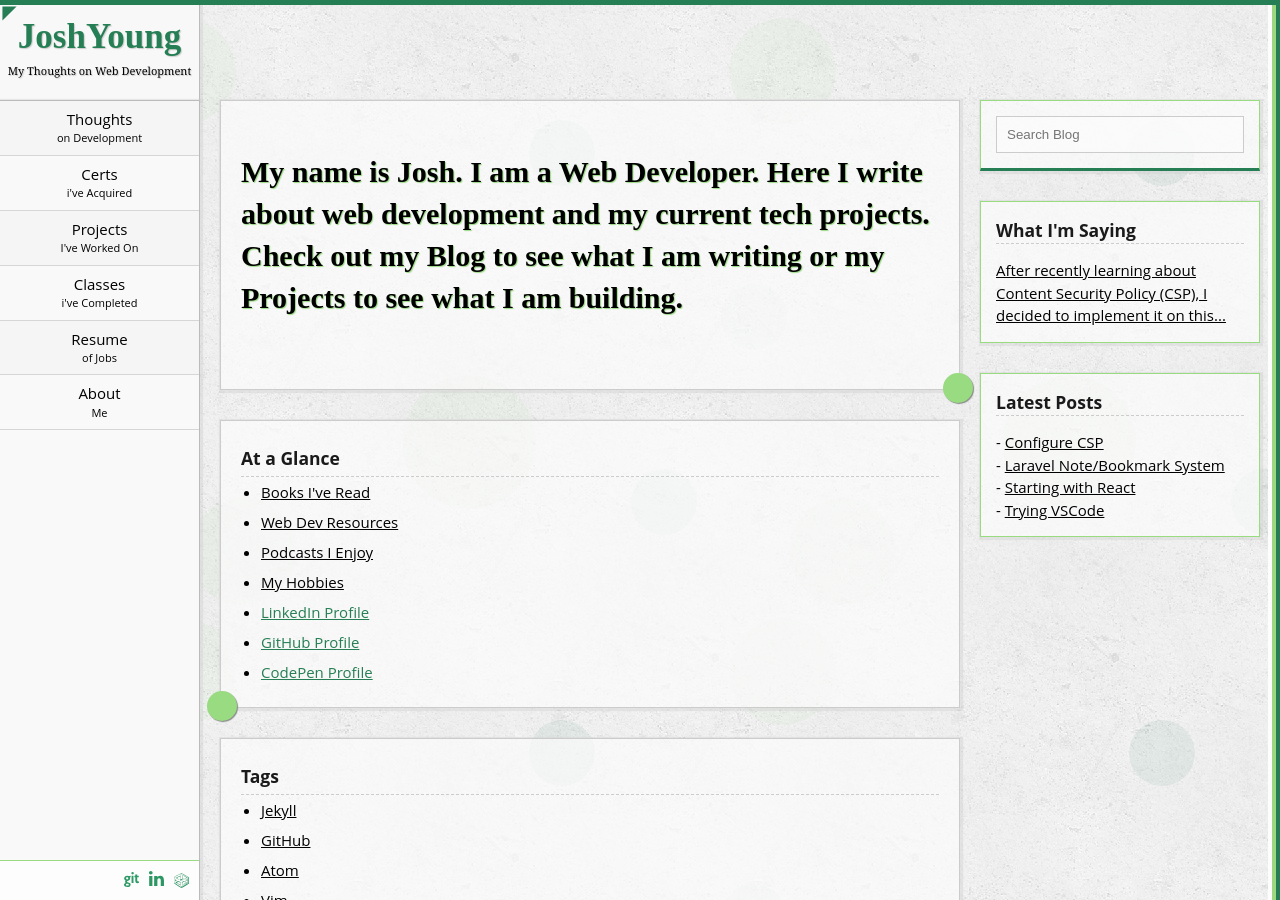
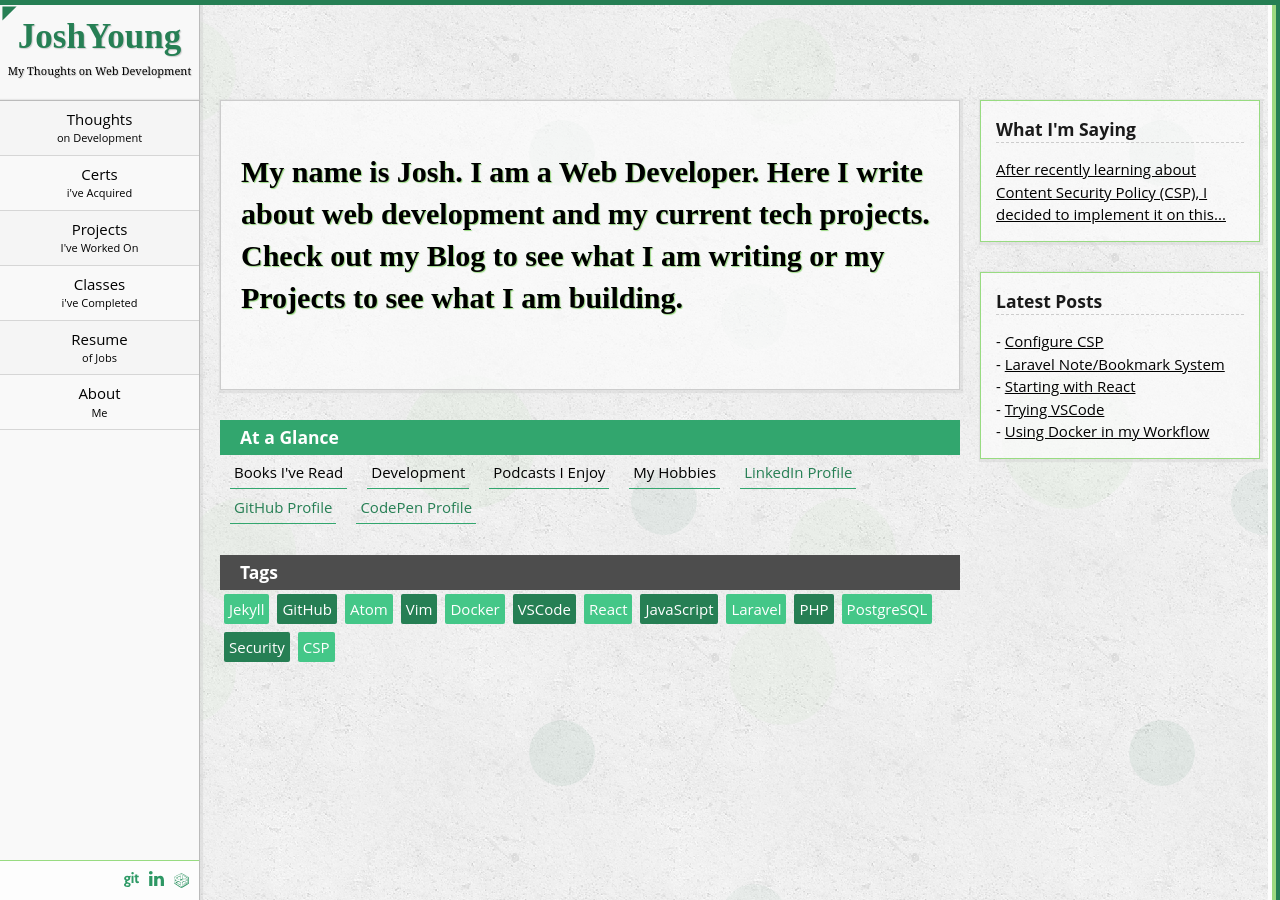
Before and after one commit to coder745/josh_website, a Jekyll site: the page built from index.md, in a window 1280 px wide and 900 px high. Built offline with Jekyll 4.4.1, drawn with Linux system fonts in a browser that asks for light colours.

Commit message:
Adjust styles for glance and tags.

```diff
--- a/_includes/glance.html
+++ b/_includes/glance.html
@@ -1,7 +1,7 @@
 <h3>At a Glance</h3>
 <ul class='clearfix'>
     <li><a href='/me#books'>Books I've Read</a></li>
-    <li><a href='/resources'>Web Dev Resources</a></li>
+    <li><a href='/resources'>Development</a></li>
     <li><a href='/me#podcasts'>Podcasts I Enjoy</a></li>
     <li><a href='/me#hobbies'>My Hobbies</a></li>
     <li><a href='{{ linkedin_url }}'>LinkedIn Profile</a></li>
--- a/_layouts/defaults.html
+++ b/_layouts/defaults.html
@@ -9,6 +9,8 @@
                         <input placeholder='Search Blog' type='search' id='search_box' value='' />
                     </fieldset>
                 </form>
+
+                {% if page.title == 'Home' %}
                     <div class='inner'>
                         <h3>What I'm Saying</h3>
                         <p>
@@ -19,10 +21,18 @@
                             {% endfor %}
                         </p>
                     </div>
+                {% endif %}
+
+                {% if page.title != 'Home' and page.layout != 'portfolio_entry' %}
+                    <div class='inner glance'>
+                        {% include glance.html %}
+                    </div><!-- inner -->
+                {% endif %}
+
                 <div class='inner'>
                     <h3>Latest Posts</h3>
                     <ul>
-                        {% for post in site.posts limit:4 %}
+                        {% for post in site.posts limit:5 %}
                             <li><a href='{{ post.url }}'>{{ post.title }}</a></li>
                         {% endfor %}
                     </ul>
@@ -32,9 +42,6 @@
                     <div class='inner tags'>
                         {% include tags.html %}
                     </div><!-- inner -->
-                    <div class='inner glance'>
-                        {% include glance.html %}
-                    </div><!-- inner -->
                 {% endif %}
             </aside>
         </main>
--- a/css/style.scss
+++ b/css/style.scss
@@ -214,6 +214,65 @@
         h3 {
             margin-bottom: pxToRem(15px);
         }
+        &.glance {
+            background: none;
+            border: none;
+            box-shadow: none;
+            padding: 0;
+            clear: both;
+            h3 {
+                background: lighten($dark_green, 10);
+                color: #fff;
+               padding: 5px 0 5px 20px;
+            }
+            li:before {
+                content: '';
+            }
+            a {
+                display: block;
+                float: left;
+                padding: 4px;
+                margin: 0 4px;
+                min-width: 130px;
+            }
+        }
+        &.tags {
+            background: none;
+            border: none;
+            box-shadow: none;
+            padding: 0;
+            h3 {
+                background: $dark_green;
+                border-bottom: none;
+                padding: 5px 0 5px 20px;
+                color: #fff;
+                padding-left: 20px;
+            }
+            li:before {
+                content: '';
+            }
+            li:nth-child(odd) {
+                a {
+                    background: $light_green;
+                    &:hover {
+                        background: #000;
+                    }
+                }
+            }
+            a {
+                float: left;
+                padding: 4px;
+                background: $dark_green;
+                text-decoration:none;
+                color: #fff;
+                font-size: 12px;
+                border-radius: 2px;
+                margin: 2px;
+                &:hover {
+                    background: #000;
+                }
+            }
+        }
     }
     ul {
         list-style-type: none;
@@ -290,6 +349,81 @@
         @include boxstyle();
         &:hover {
             background: rgba(253, 253, 253, 0.4);
+        }
+        &.glance {
+            padding: 0;
+            background: none;
+            border: none;
+            box-shadow: none;
+            h3 {
+                background: lighten($dark_green, 10);
+                color: #fff;
+                margin-left: 0;
+                padding-left: 20px;
+                border-bottom: none;
+            }
+            ul {
+                list-style-type: none;
+                margin: 0;
+            }
+            li {
+                float: left;
+            }
+            a {
+                display: block;
+                padding: 1px 4px;
+                margin: 1px 10px;
+                text-decoration: none;
+                border-bottom: solid 1px lighten($dark_green, 10);
+                &:hover {
+                    cursor: pointer;
+                }
+            }
+            &:after {
+                display: none;
+            }
+        }
+        &.tags {
+            background: none;
+            border: none;
+            box-shadow: none;
+            padding: 0;
+            &:after {
+                display: none;
+            }
+            h3 {
+                border-bottom: none;
+                background: #4d4d4d;
+                color: #fff;
+                padding-left: 20px;
+            }
+            ul {
+                list-style-type: none;
+                margin: 0;
+            }
+            li {
+                &:nth-child(odd) a {
+                    background: lighten($dark_green, 20);
+                    &:hover {
+                        background: #000;
+                    }
+                }
+            }
+            a {
+                float: left;
+                text-decoration: none;
+                margin: 4px;
+                background: $dark_green;
+                padding: 0 5px;
+                border-radius: 2px;
+                color: #fff;
+                &:hover {
+                    background: #000;
+                }
+            }
+        }
+        &:after {
+            display: none;
         }
     }
 }
@@ -378,6 +512,7 @@
 
 form.inner {
     margin-top: 0;
+    display: none;
     fieldset {
         border: none;
         width: 100%;
@@ -559,7 +694,7 @@
     }
     aside.right-aside {
         margin-left: pxToRem(200px);
-        float: left;
+        margin-top: 0;
     }
 }
 
```
Lines whose indentation alone changed are shown as unchanged.
